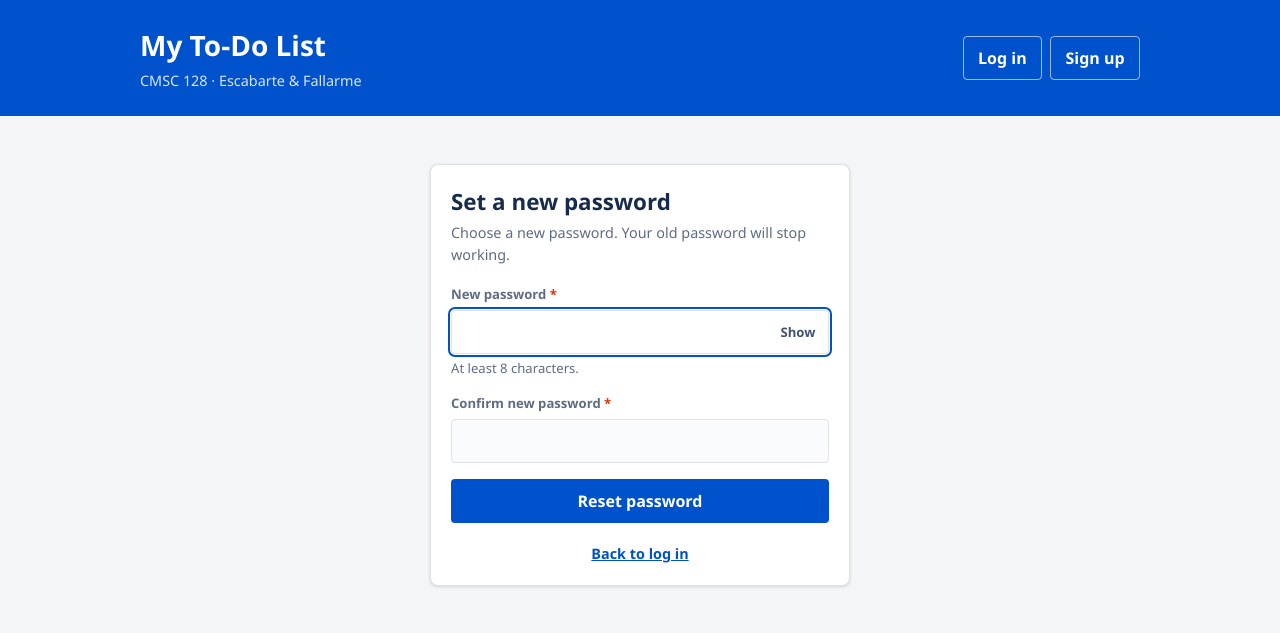
After one commit to Matty-05/cmsc128-Lab1_CRUD_Escabarte_Fallarme, a Flask app: template templates/reset_password.html in a window 1280 px wide. The commit adds this page. Shown: the top 633 px of the page. Run offline with Flask 3, Linux system fonts and the light colour scheme; the template is opened without the code that fills it, so the values that code supplies are empty.

Commit message:
feat: create time-limited password reset links

```diff
--- a/app.py
+++ b/app.py
@@ -1,6 +1,9 @@
 import os
 import sqlite3
-from datetime import datetime
+import hashlib
+import secrets
+
+from datetime import datetime, timedelta
 from functools import wraps
 from pathlib import Path
 
@@ -8,7 +11,8 @@ from dotenv import load_dotenv
 from flask import Flask, abort, flash, g, redirect, render_template, request, session, url_for
 from werkzeug.security import check_password_hash, generate_password_hash
 
-from validators import is_valid_email, is_valid_username, password_error, validate_required
+from validators import is_valid_email, is_valid_username, password_error
+
 
 load_dotenv()
 
@@ -76,9 +80,37 @@ def login():
     session["user_id"] = user["id"]
     return redirect(url_for("profile_form"))
 
-@app.route("/forgot-password")
+@app.route("/forgot-password", methods=["GET", "POST"])
 def forgot_password():
-    return "Password recovery coming soon"
+    if request.method == "GET":
+        return render_template("forgot_password.html")
+
+    identifier = request.form.get("identifier", "").strip()
+    if not identifier:
+        return render_template("forgot_password.html", error="Enter your username or email.")
+
+    db = get_db()
+    user = db.execute(
+        "SELECT * FROM users WHERE username = ? COLLATE NOCASE OR email = ?",
+        (identifier, identifier.lower()),
+    ).fetchone()
+
+    reset_link = None
+    if user is not None:
+        token = secrets.token_urlsafe(32)
+        expires_at = (datetime.now() + timedelta(minutes=RESET_TOKEN_MINUTES)).isoformat()
+        db.execute(
+            "INSERT INTO password_resets (user_id, token_hash, expires_at) VALUES (?, ?, ?)",
+            (user["id"], hash_token(token), expires_at),
+        )
+        db.commit()
+        reset_link = url_for("reset_password", token=token, _external=True)
+
+    return render_template("forgot_password.html", submitted=True, reset_link=reset_link)
+
+@app.route("/reset-password/<token>", methods=["GET", "POST"])
+def reset_password(token):
+    return "Reset page coming soon"
 
 def login_required(view):
     @wraps(view)
@@ -87,6 +119,11 @@ def login_required(view):
             return redirect(url_for("login"))
         return view(*args, **kwargs)
     return wrapped_view
+
+RESET_TOKEN_MINUTES = 15
+
+def hash_token(token):
+    return hashlib.sha256(token.encode()).hexdigest()
 
 @app.route("/logout", methods=["POST"])
 def logout():
--- a/static/css/style.css
+++ b/static/css/style.css
@@ -524,3 +524,34 @@ body {
 .page-title { margin: 0; font-size: 1.5rem; }
 .profile-layout .auth-intro { margin: 0.15rem 0 0; }
 .profile-layout .form-success { margin: 0; }
+
+/* A link styled as a full-width button ("Request a new link") */
+a.btn-block {
+  display: flex;
+  align-items: center;
+  justify-content: center;
+  text-decoration: none;
+}
+
+/* Password recovery: demo box that shows the reset link instead of emailing it */
+.demo-box {
+  margin-top: 1rem;
+  padding: 0.75rem;
+  background: #fafbfc;
+  border: 1px dashed var(--control-border);
+  border-radius: var(--radius);
+  font-size: 0.85rem;
+}
+
+.demo-box p { margin: 0 0 0.4rem; }
+
+.demo-label {
+  font-weight: 700;
+  color: var(--text-muted);
+}
+
+.demo-link {
+  color: var(--primary);
+  font-weight: 600;
+  word-break: break-all;
+}
--- /dev/null
+++ b/templates/reset_password.html
@@ -0,0 +1,63 @@
+{# Reset password page, opened from the link on the forgot password page. The route passes:
+     invalid - True when the token is wrong, used, or expired; shows a message instead of the form (optional)
+     token   - the token from the URL, so the form posts back to the same link
+     errors  - dict of field name -> message (optional) #}
+<!DOCTYPE html>
+<html lang="en">
+<head>
+  <meta charset="UTF-8" />
+  <meta name="viewport" content="width=device-width, initial-scale=1.0" />
+  <title>Reset password &middot; My To-Do List</title>
+  <link rel="stylesheet" href="{{ url_for('static', filename='css/style.css') }}" />
+</head>
+<body>
+  {% include "_header.html" %}
+  {% set errors = errors or {} %}
+
+  <main class="auth-layout">
+    <section class="panel auth-card" aria-labelledby="reset-heading">
+      <h2 id="reset-heading">Set a new password</h2>
+
+      {% if invalid %}
+        <p class="form-error" role="alert">This reset link is invalid, already used, or expired.</p>
+        <a href="{{ url_for('forgot_password') }}" class="btn btn-primary btn-block">Request a new link</a>
+      {% else %}
+        <p class="auth-intro">Choose a new password. Your old password will stop working.</p>
+
+        <form action="{{ url_for('reset_password', token=token) }}" method="POST" class="auth-form" novalidate>
+          <div class="field">
+            <label for="new_password">New password <span class="required">*</span></label>
+            <div class="password-wrap">
+              <input type="password" id="new_password" name="new_password" minlength="8"
+                     autocomplete="new-password" required autofocus aria-describedby="new-hint"
+                     {% if errors.new_password %}class="invalid" aria-invalid="true"{% endif %} />
+              <button type="button" class="show-password" data-target="new_password">Show</button>
+            </div>
+            {% if errors.new_password %}
+              <p id="new-hint" class="field-error">{{ errors.new_password }}</p>
+            {% else %}
+              <p id="new-hint" class="field-hint">At least 8 characters.</p>
+            {% endif %}
+          </div>
+
+          <div class="field">
+            <label for="confirm_password">Confirm new password <span class="required">*</span></label>
+            <input type="password" id="confirm_password" name="confirm_password"
+                   autocomplete="new-password" required
+                   {% if errors.confirm_password %}class="invalid" aria-invalid="true" aria-describedby="confirm-error"{% endif %} />
+            {% if errors.confirm_password %}
+              <p id="confirm-error" class="field-error">{{ errors.confirm_password }}</p>
+            {% endif %}
+          </div>
+
+          <button type="submit" class="btn btn-primary btn-block">Reset password</button>
+        </form>
+      {% endif %}
+
+      <p class="auth-switch"><a href="{{ url_for('login') }}">Back to log in</a></p>
+    </section>
+  </main>
+
+  <script src="{{ url_for('static', filename='js/main.js') }}"></script>
+</body>
+</html>
```
Also changed, not shown: templates/forgot_password.html (added, +57 -0 lines).
